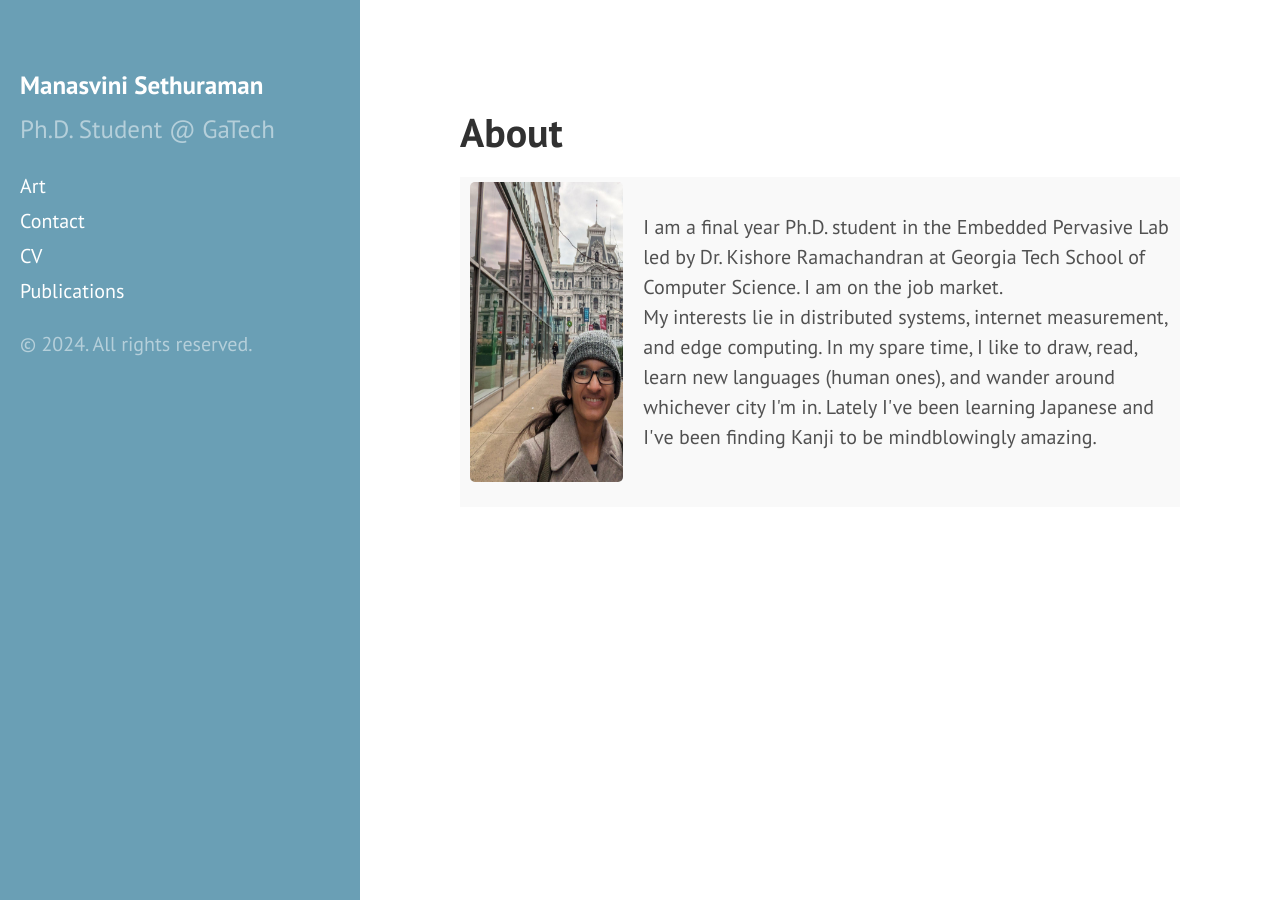
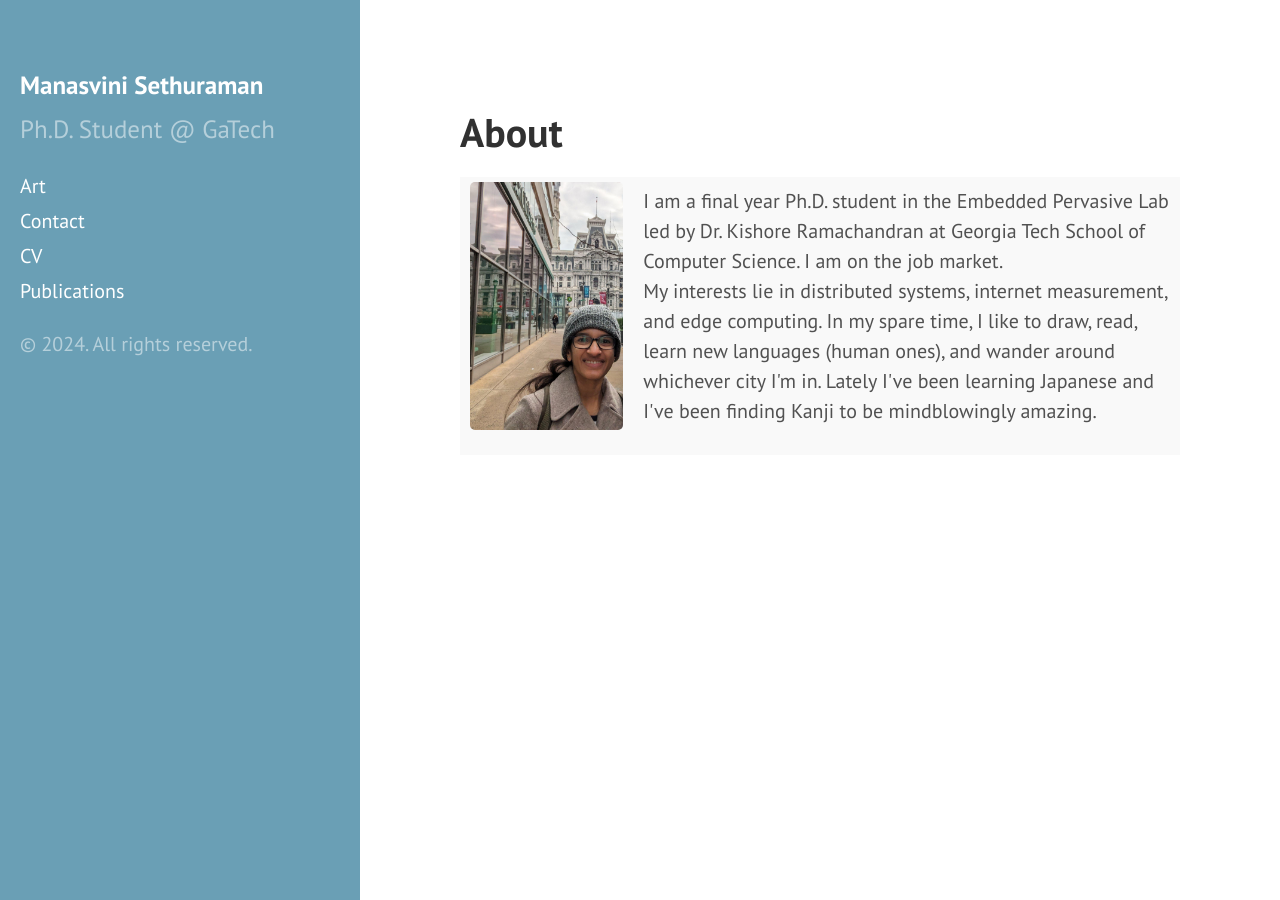
Before and after one commit to Manasvini/Manasvini.github.io, a Jekyll site: the page built from index.html, in a window 1280 px wide. Built offline with Jekyll 4.4.1, drawn with Linux system fonts in a browser that asks for light colours.

Commit message:
fix height

```diff
--- a/index.html
+++ b/index.html
@@ -18,7 +18,7 @@ td {
   <p>
    <table align="left">
   <tr>
-    <td><img src="files/me.jpg" alt="" height=300 width=900></img></td>
+    <td><img src="files/me.jpg" alt="" height="auto" width=900></img></td>
     <td>
         <p> I am a final year Ph.D. student in the Embedded Pervasive Lab led by Dr. Kishore Ramachandran at Georgia Tech School of Computer Science. I am on the job market.<br/>
         My interests lie in distributed systems, internet measurement, and edge computing. In my spare time, I like to draw, read, learn new languages (human ones), and wander around whichever city I'm in. Lately I've been learning Japanese and I've been finding Kanji to be mindblowingly amazing.
```
